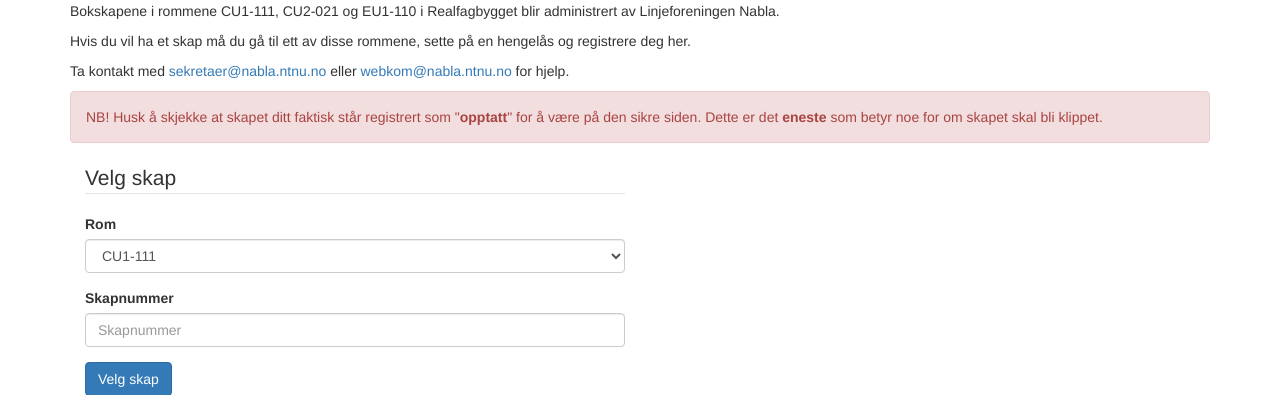
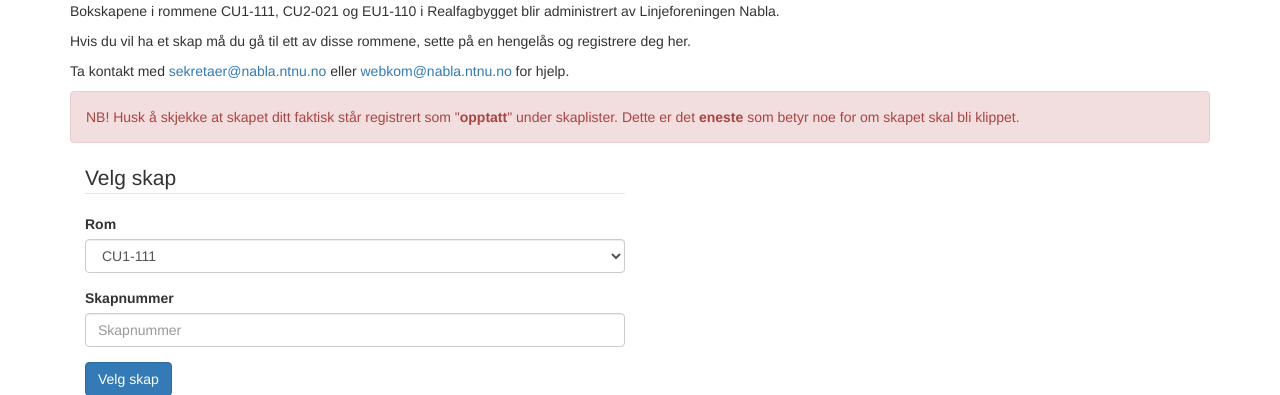
Before and after one commit to Nabla-NTNU/bokskap, a Django app: page / in a window 1280 px wide. Shown: the part 141-536 px from the top of the page. Run offline with Django 3.2, Linux system fonts and the light colour scheme; some libraries are stand-ins or nearby versions; some web fonts are replaced.

Commit message:
Enda tydeligere.

```diff
--- a/locker/templates/warning_include.html
+++ b/locker/templates/warning_include.html
@@ -1,5 +1,5 @@
 
 <p class="alert alert-danger">
-    NB! Husk å skjekke at skapet ditt faktisk står registrert som "<b>opptatt</b>" for å være på den sikre siden.
+    NB! Husk å skjekke at skapet ditt faktisk står registrert som "<b>opptatt</b>" under skaplister.
     Dette er det <b>eneste</b> som betyr noe for om skapet skal bli klippet.
 </p>
```
